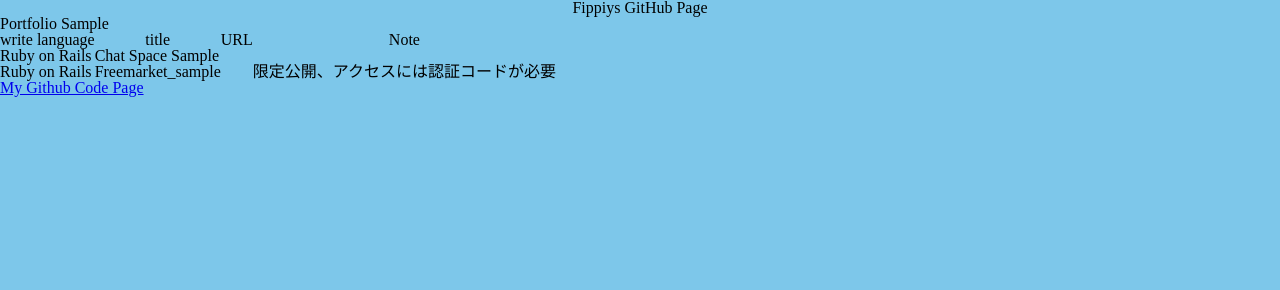
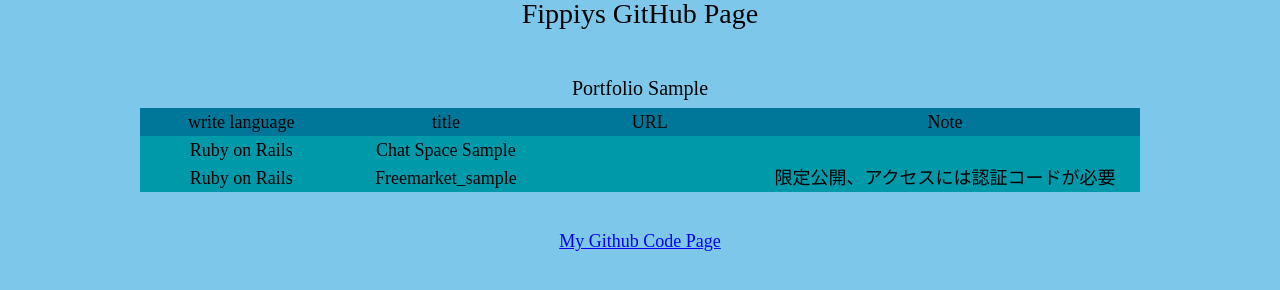
Before and after one commit to Fippiy/fippiy-page, a plain HTML site: page index.html in a window 1280 px wide. Drawn offline with Linux system fonts and the light colour scheme.

Commit message:
Setting stylesheet

```diff
--- a/index.css
+++ b/index.css
@@ -1,7 +1,64 @@
+/*全体的な設定*/
 body {
   background-color: #7dc7ea;
+  font-size: 18px;
 }
 
-.page-title {
+.center {
   text-align: center;
 }
+
+.padding-b40 {
+  padding-bottom: 40px;
+}
+
+.padding-10 {
+  padding: 10px;
+}
+/*タイトル*/
+.page-title {
+  font-size: 28px;
+}
+
+/*ポートフォリオエリア*/
+.portfolio {
+  width: 1000px;
+  margin: 0 auto;
+  /*border: 1px solid black;*/
+  text-align: center;
+}
+
+.portfolio .portfolio-title {
+  font-size: 20px;
+}
+
+.portfolio .portfolio-table {
+  /*text-align: center;*/
+}
+
+.portfolio .portfolio-table tr {
+  /*width: 100px;*/
+  /*border: 1px solid black;*/
+}
+
+.portfolio .portfolio-table tr th {
+  background-color: #007799;
+  padding: 5px;
+  /*width: 100px;*/
+  /*border: 1px solid black;*/
+}
+.portfolio .portfolio-table tr td {
+  background-color: #0099aa;
+  padding: 5px;
+  width: 200px;
+  /*border: 1px solid black;*/
+}
+.portfolio-table-note {
+  width: 400px;
+  /*border: 1px solid black;*/
+}
+
+/*トピックス表示エリア*/
+.topix-box {
+  margin-top: 40px;
+}
```
